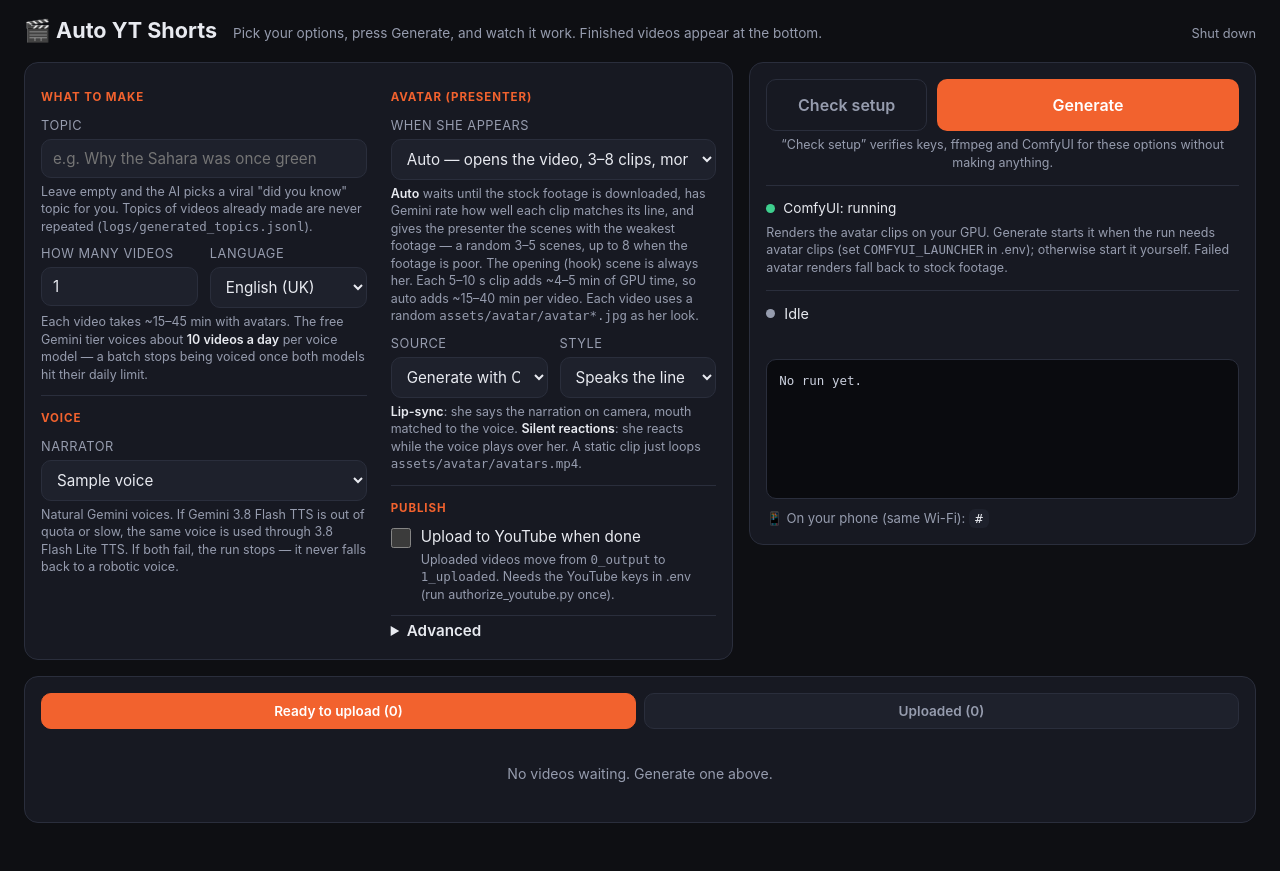
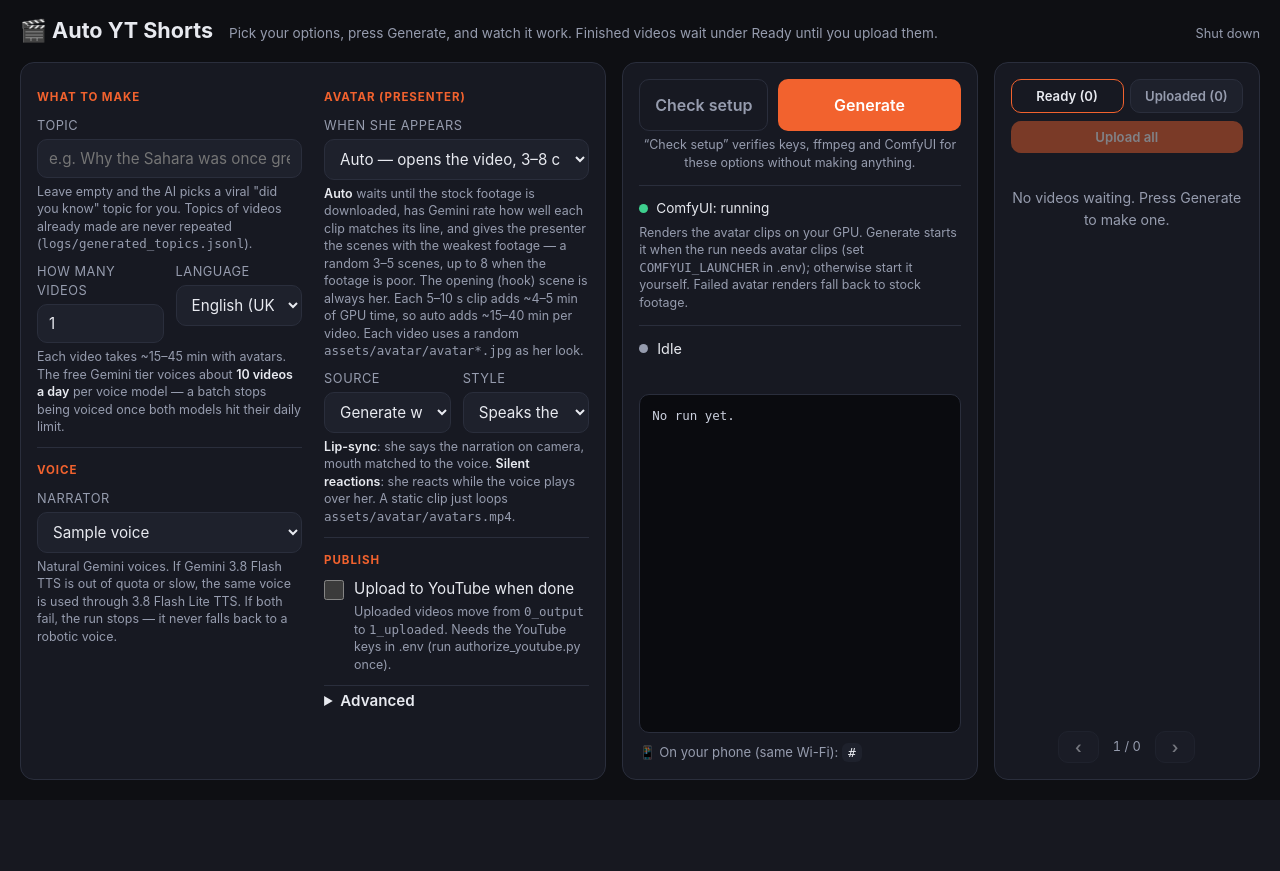
Before and after one commit to jwlei/auto-yt-shorts, a Flask app: template templates/index.html in a window 1280 px wide. After the commit the page ends 800 px from the top, so only its background shows below. Run offline with Flask 3, Linux system fonts and the light colour scheme; the template is opened without the code that fills it: most values are stand-ins (such as "Sample title", 1, 10 or a date in 2020); data that the repository does not hold is empty.

Commit message:
feat: upload from the panel, video carousel, three-column desktop layout
- Ready videos get Upload and Delete buttons and the column an Upload all
  button; they run the new publish.py, which uploads videos from 0_output
  with Gemini metadata from the topic and narration recorded when each was
  made (videos without a recorded topic ask for one).
- Videos show in a portrait carousel with their topic. From 1280px wide the
  options, run card and videos fit one screen in three columns.
- The topic history now records each video's narration, and main.py's
  --upload shares the new publish_video helper.

Co-Authored-By: Claude Opus 5.5 <noreply@anthropic.com>

```diff
--- a/modules/brain.py
+++ b/modules/brain.py
@@ -290,19 +290,17 @@ class ContentBrain:
         print("❌ Script generation failed after 3 attempts.")
         return None
 
-    def generate_metadata(self, topic, script_data):
+    def generate_metadata(self, topic, narration=""):
         """
         Writes the YouTube title, description and tags for a finished short.
         Falls back to the topic itself if the model misbehaves — a weak title is
         better than a failed upload.
         """
-        narration = " ".join(scene['text'] for scene in script_data)
-
         prompt = f"""
     Write YouTube Shorts metadata for this video.
 
     Topic: {topic}
-    Narration: {narration}
+    Narration: {narration or "(not available: write from the topic)"}
 
     Rules:
     - "title": under 80 characters, curiosity-driven, no clickbait punctuation spam.
--- a/templates/index.html
+++ b/templates/index.html
@@ -31,29 +31,43 @@
   .check input { width: 20px; height: 20px; margin: 2px 0 0; flex: none; accent-color: var(--accent); }
   .check .hint { margin-top: 2px; }
   .btns { display: flex; gap: 10px; }
-  .btns button { margin-top: 0; }
+  .btns button { margin-top: 0; white-space: nowrap; }
   .btns .ghost { flex: 0 0 34%; }
   .run-sep { border-top: 1px solid var(--line); margin: 14px 0 12px; }
   .sys { display: flex; flex-wrap: wrap; gap: 8px 18px; align-items: center; font-size: .85rem; }
   .sys .item { display: flex; align-items: center; gap: 8px; }
   .phone { font-size: .82rem; color: var(--muted); margin-top: 10px; }
   .phone code { color: var(--text); background: var(--panel-2); padding: 2px 6px; border-radius: 6px; user-select: all; }
-  .tabs { display: flex; gap: 8px; margin-bottom: 12px; }
-  .tabs button { margin: 0; padding: 9px; font-size: .85rem; background: var(--panel-2); color: var(--muted); border: 1px solid var(--line); }
-  .tabs button.active { background: var(--accent); color: #fff; border-color: var(--accent); }
-  .vid { border-top: 1px solid var(--line); padding: 14px 0; }
-  .vid:first-of-type { border-top: 0; padding-top: 4px; }
-  .vid h3 { margin: 0 0 3px; font-size: .92rem; font-weight: 600; word-break: break-all; }
-  .vid .meta { color: var(--muted); font-size: .78rem; margin-bottom: 9px; }
-  video { width: 100%; max-height: 62vh; border-radius: 10px; background: #000; display: block; }
-  .acts { display: flex; gap: 9px; margin-top: 9px; }
+  .vhead { display: flex; flex-wrap: wrap; gap: 8px; margin-bottom: 12px; }
+  .tabs { display: flex; gap: 6px; flex: 1 1 auto; }
+  .tabs button, .vhead > button { margin: 0; padding: 8px 10px; font-size: .82rem; white-space: nowrap; }
+  .tabs button { background: var(--panel-2); color: var(--muted); border: 1px solid var(--line); }
+  .tabs button.active { background: var(--panel); color: var(--text); border-color: var(--accent); }
+  .vhead > button { width: auto; flex: 1 0 auto; }
+  /* One portrait video per slide; swipe, or use the arrows below. */
+  .carousel {
+    position: relative;
+    display: flex;
+    gap: 12px;
+    overflow-x: auto;
+    scroll-snap-type: x mandatory;
+    scrollbar-width: none;
+  }
+  .carousel::-webkit-scrollbar { display: none; }
+  .vid { flex: 0 0 78%; min-width: 0; scroll-snap-align: center; display: flex; flex-direction: column; }
+  .vid video { width: 100%; aspect-ratio: 9 / 16; max-height: 70vh; object-fit: contain; border-radius: 10px; background: #000; display: block; }
+  .vid h3 { margin: 9px 0 2px; font-size: .9rem; font-weight: 600; line-height: 1.3; }
+  .vid .meta { color: var(--muted); font-size: .74rem; white-space: nowrap; overflow: hidden; text-overflow: ellipsis; }
+  .acts { display: flex; gap: 8px; margin-top: 9px; }
   .acts a, .acts button {
-    flex: 1; margin: 0; padding: 11px; font-size: .85rem; text-align: center;
+    flex: 1; margin: 0; padding: 10px; font-size: .85rem; text-align: center;
     text-decoration: none; border-radius: 9px; font-weight: 600;
   }
   .acts a { background: var(--panel-2); color: var(--text); border: 1px solid var(--line); }
-  .acts button { background: transparent; border: 1px solid var(--line); color: var(--muted); }
-  .empty { color: var(--muted); font-size: .88rem; text-align: center; padding: 22px 0; }
+  .acts .del { flex: 0 0 34%; background: transparent; border: 1px solid var(--line); color: var(--muted); }
+  .cnav { display: flex; align-items: center; justify-content: center; gap: 14px; margin-top: 10px; font-size: .8rem; color: var(--muted); font-variant-numeric: tabular-nums; }
+  .cnav button { width: auto; margin: 0; padding: 5px 16px; font-size: 1rem; background: var(--panel-2); border: 1px solid var(--line); color: var(--text); }
+  .empty { color: var(--muted); font-size: .88rem; text-align: center; padding: 22px 0; flex: 1; }
   .top { display: flex; justify-content: space-between; align-items: flex-start; gap: 12px; }
   .top a { color: var(--muted); font-size: .8rem; text-decoration: none; }
   .top .sub { margin-bottom: 6px; }
@@ -74,23 +88,24 @@
   .bar { height: 6px; background: #0a0b0f; border-radius: 4px; overflow: hidden; margin-top: 8px; }
   .bar > div { height: 100%; width: 0; background: var(--accent); transition: width .4s; }
   .gpu { margin: 10px 0 12px; font-variant-numeric: tabular-nums; }
-  /* Desktop: options on the left in two columns, and a sticky run card on the
-     right (Generate, ComfyUI, progress, log) so the controls and the status
-     share one screen. Phones keep the single column. */
+  /* Desktop: options (two columns), the run card (Generate, ComfyUI, progress,
+     log) and, from 1280px, the portrait videos on the far right, all on one
+     screen. Narrower desktops put the videos underneath. Phones keep one column. */
   @media (min-width: 1000px) {
-    .wrap { max-width: 1480px; padding: 14px 24px 32px; }
+    .wrap { max-width: 1880px; padding: 14px 20px 20px; }
     .top { align-items: baseline; margin-bottom: 12px; }
     .top .title { display: flex; flex-wrap: wrap; align-items: baseline; gap: 4px 16px; }
     .top .sub { margin: 0; }
     .dashboard {
       display: grid;
-      grid-template-columns: minmax(0, 1.4fr) minmax(380px, 1fr);
+      grid-template-columns: minmax(0, 1.5fr) minmax(340px, 1fr);
       align-items: start;
       gap: 16px;
-      margin-bottom: 16px;
     }
     .dashboard > .card { margin-bottom: 0; min-width: 0; }
-    #form { display: grid; grid-template-columns: repeat(2, minmax(0, 1fr)); gap: 0 24px; }
+    .videos-card { grid-column: 1 / -1; }
+    .vid { flex-basis: 260px; }
+    #form { display: grid; grid-template-columns: repeat(2, minmax(0, 1fr)); gap: 0 22px; }
     #form input:not([type=checkbox]), #form select { padding: 9px 11px; font-size: .95rem; }
     #form label { margin: 9px 0 4px; }
     #form .section { margin-top: 12px; }
@@ -104,14 +119,30 @@
       max-height: calc(100vh - 28px);
       overflow: auto;
     }
-    .run-card pre.log { flex: 1 1 auto; min-height: 140px; max-height: none; }
+    .run-card pre.log { flex: 1 1 auto; min-height: 120px; max-height: none; }
+  }
+  @media (min-width: 1280px) {
+    .wrap { height: 100vh; display: flex; flex-direction: column; }
+    .dashboard {
+      flex: 1;
+      min-height: 540px;
+      grid-template-columns: minmax(0, 1.65fr) minmax(320px, 1fr) minmax(260px, .75fr);
+      grid-template-rows: minmax(0, 1fr);
+      align-items: stretch;
+    }
+    .dashboard > .card { overflow: auto; }
+    .run-card { position: static; max-height: none; }
+    .videos-card { grid-column: auto; display: flex; flex-direction: column; overflow: hidden !important; }
+    .carousel { flex: 1; min-height: 0; }
+    .vid { flex-basis: 100%; }
+    .vid video { flex: 1 1 0; min-height: 0; aspect-ratio: auto; max-height: none; }
   }
 </style>
 
 <div class="top">
   <div class="title">
     <h1>🎬 Auto YT Shorts</h1>
-    <p class="sub">Pick your options, press Generate, and watch it work. Finished videos appear at the bottom.</p>
+    <p class="sub">Pick your options, press Generate, and watch it work. Finished videos wait under Ready until you upload them.</p>
   </div>
   <div style="display:flex;gap:14px;align-items:center">
     <a href="#" id="shutdown" title="Stops the panel's server. Start it again with start_webapp.pyw or the AutoShorts shortcut.">Shut down</a>
@@ -263,24 +294,32 @@
   <div class="hint gpu" id="gpuLine"></div>
   <pre class="log" id="log">No run yet.</pre>
   <button class="ghost" id="stop" hidden>Stop run</button>
-  <div class="phone">📱 On your phone (same Wi-Fi): <code>{{ phone_url }}</code></div>
-</div>
-</div>
-
-<div class="card" id="apiCard" hidden>
+  <div id="apiCard" hidden>
+    <div class="run-sep"></div>
     <details>
       <summary>⚠️ Recent API errors (<span id="apiCount">0</span>)</summary>
       <div class="hint" style="margin-bottom:8px">Straight from Google's servers. "429 / per day" means that model's free daily quota is used up — it resets at midnight Pacific time (the error says exactly when). Full history: <code>logs/api_errors.log</code>.</div>
       <div id="apiErrors"></div>
     </details>
   </div>
+  <div class="phone">📱 On your phone (same Wi-Fi): <code>{{ phone_url }}</code></div>
+</div>
 
-<div class="card">
+<div class="card videos-card">
+  <div class="vhead">
     <div class="tabs">
-    <button type="button" id="tabOutput" class="active">Ready to upload (<span id="countOutput">0</span>)</button>
+      <button type="button" id="tabOutput" class="active">Ready (<span id="countOutput">0</span>)</button>
       <button type="button" id="tabUploaded">Uploaded (<span id="countUploaded">0</span>)</button>
     </div>
-  <div id="videos"></div>
+    <button type="button" id="uploadAll" {% if not can_upload %}disabled title="Set the YouTube keys in .env first (run authorize_youtube.py once)."{% endif %}>Upload all</button>
+  </div>
+  <div class="carousel" id="videos"></div>
+  <div class="cnav" id="cnav" hidden>
+    <button type="button" id="prevVid" aria-label="Previous video">‹</button>
+    <span id="vidPos"></span>
+    <button type="button" id="nextVid" aria-label="Next video">›</button>
+  </div>
+</div>
 </div>
 
 <script>
@@ -323,42 +362,121 @@ $('form').addEventListener('change', () => { syncForm(); saveForm(); });
 
 // --- Videos ---
 function esc(s) { return s.replace(/[&<>"']/g, c => ({ '&': '&amp;', '<': '&lt;', '>': '&gt;', '"': '&quot;', "'": '&#39;' }[c])); }
+const CAN_UPLOAD = {{ can_upload | tojson }};
+const NO_KEYS = 'Set the YouTube keys in .env first (run authorize_youtube.py once).';
+let busy = false;  // A run (or upload) is in progress; only one at a time.
+
+function slides() { return [...$('videos').querySelectorAll('.vid')]; }
+function currentSlide() {
+  const c = $('videos');
+  let best = 0, bestDist = Infinity;
+  slides().forEach((el, i) => {
+    const dist = Math.abs(el.offsetLeft - c.scrollLeft - (c.clientWidth - el.clientWidth) / 2);
+    if (dist < bestDist) { best = i; bestDist = dist; }
+  });
+  return best;
+}
+function goToSlide(i, smooth = true) {
+  const el = slides()[i];
+  if (!el) return;
+  slides().forEach(s => s.querySelector('video').pause());
+  const c = $('videos');
+  c.scrollTo({ left: el.offsetLeft - (c.clientWidth - el.clientWidth) / 2, behavior: smooth ? 'smooth' : 'auto' });
+}
+function updateNav() {
+  const n = slides().length;
+  $('cnav').hidden = n < 2;
+  const i = currentSlide();
+  $('vidPos').textContent = `${i + 1} / ${n}`;
+  $('prevVid').disabled = i === 0;
+  $('nextVid').disabled = i >= n - 1;
+}
+
 function renderVideos() {
   const videos = lastVideos[folder] || [];
   $('countOutput').textContent = lastVideos.output.length;
   $('countUploaded').textContent = lastVideos.uploaded.length;
-  if (!videos.length) {
-    $('videos').innerHTML = `<div class="empty">${folder === 'output' ? 'No videos waiting. Generate one above.' : 'Nothing uploaded yet.'}</div>`;
-    return;
+  $('uploadAll').hidden = folder !== 'output';
+  $('uploadAll').disabled = busy || !CAN_UPLOAD || !lastVideos.output.length;
+
+  const key = folder + '|' + videos.map(v => v.name + v.mtime + (v.topic || '')).join(',');
+  // Keep players that already exist so a poll does not interrupt playback.
+  if ($('videos').dataset.key !== key) {
+    const was = (slides()[currentSlide()] || {}).dataset;
+    $('videos').innerHTML = videos.length ? videos.map(v => {
+      const name = esc(v.name), url = encodeURIComponent(v.name);
+      const main = folder === 'output'
+        ? `<button type="button" data-up="${name}" data-topic="${esc(v.topic || '')}">Upload</button>`
+        : `<a href="/download/${folder}/${url}">Download</a>`;
+      return `
+      <div class="vid" data-name="${name}">
+        <video controls preload="metadata" playsinline src="/videos/${folder}/${url}#t=0.1"></video>
+        <h3>${v.topic ? esc(v.topic) : '<span style="color:var(--muted)">No topic recorded</span>'}</h3>
+        <div class="meta" title="${name}">${name} · ${v.created} · ${v.size_mb} MB</div>
+        <div class="acts">${main}<button type="button" class="del" data-del="${name}">Delete</button></div>
+      </div>`;
+    }).join('') : `<div class="empty">${folder === 'output' ? 'No videos waiting. Press Generate to make one.' : 'Nothing uploaded yet.'}</div>`;
+    $('videos').dataset.key = key;
+    const back = was && slides().findIndex(s => s.dataset.name === was.name);
+    if (back > 0) goToSlide(back, false);
   }
-  // Keep players that already exist so a poll does not interrupt playback.
-  const html = videos.map(v => `
-    <div class="vid" data-name="${esc(v.name)}">
-      <h3>${esc(v.name)}</h3>
-      <div class="meta">${v.created} · ${v.size_mb} MB</div>
-      <video controls preload="none" playsinline src="/videos/${folder}/${encodeURIComponent(v.name)}"></video>
-      <div class="acts">
-        <a href="/download/${folder}/${encodeURIComponent(v.name)}">Download</a>
-        <button type="button" data-del="${esc(v.name)}">Delete</button>
-      </div>
-    </div>`).join('');
-  const key = folder + '|' + videos.map(v => v.name + v.mtime).join(',');
-  if ($('videos').dataset.key !== key) {
-    $('videos').innerHTML = html;
-    $('videos').dataset.key = key;
+  for (const b of $('videos').querySelectorAll('[data-up]')) {
+    b.disabled = busy || !CAN_UPLOAD;
+    b.title = CAN_UPLOAD ? '' : NO_KEYS;
   }
+  updateNav();
 }
+
+async function startUpload(fields) {
+  const body = new FormData();
+  body.append('privacy', $('privacy').value);
+  for (const [k, v] of Object.entries(fields)) body.append(k, v);
+  autoScroll = true;
+  const res = await fetch('/publish', { method: 'POST', body });
+  const data = await res.json();
+  if (!data.ok) alert(data.error || 'Could not start the upload.');
+  poll();
+}
+function privacyNote() { return `as ${$('privacy').value} (change it under Publish)`; }
+
 $('videos').addEventListener('click', async e => {
-  const name = e.target.dataset && e.target.dataset.del;
-  if (!name || !confirm('Delete ' + name + '?')) return;
-  await fetch(`/delete/${folder}/` + encodeURIComponent(name), { method: 'POST' });
+  const d = e.target.dataset || {};
+  if (d.del) {
+    if (!confirm('Delete ' + d.del + '?')) return;
+    await fetch(`/delete/${folder}/` + encodeURIComponent(d.del), { method: 'POST' });
     poll();
+  } else if (d.up) {
+    let topic = '';
+    if (!d.topic) {
+      topic = (prompt(`No topic was recorded for ${d.up}. What is it about? Gemini writes the title and description from this.`) || '').trim();
+      if (!topic) return;
+    }
+    if (!confirm(`Upload ${d.up} to YouTube ${privacyNote()}?`)) return;
+    startUpload(topic ? { video: d.up, topic } : { video: d.up });
+  }
 });
+$('uploadAll').addEventListener('click', () => {
+  const videos = lastVideos.output;
+  const missing = videos.filter(v => !v.topic).length;
+  const skip = missing ? `\n\n${missing} without a recorded topic will be skipped; upload those on their own.` : '';
+  if (!confirm(`Upload all ${videos.length} video(s) to YouTube ${privacyNote()}?${skip}`)) return;
+  startUpload({});
+});
+$('prevVid').onclick = () => goToSlide(currentSlide() - 1);
+$('nextVid').onclick = () => goToSlide(currentSlide() + 1);
+let navFrame = 0;
+$('videos').addEventListener('scroll', () => {
+  cancelAnimationFrame(navFrame);
+  navFrame = requestAnimationFrame(updateNav);
+});
+window.addEventListener('resize', () => goToSlide(currentSlide(), false));
+
 function setTab(f) {
   folder = f;
   $('tabOutput').classList.toggle('active', f === 'output');
   $('tabUploaded').classList.toggle('active', f === 'uploaded');
   $('videos').dataset.key = '';
+  $('videos').scrollLeft = 0;
   renderVideos();
 }
 $('tabOutput').onclick = () => setTab('output');
@@ -423,6 +541,7 @@ async function poll() {
   }
 
   const running = data.running;
+  busy = running;
   $('dot').className = 'dot' + (running ? ' on' : (data.returncode ? ' fail' : ''));
   $('go').disabled = running;
   $('check').disabled = running;
```
Also changed, not shown: main.py (+5 -14 lines), modules/publisher.py (+21 -0 lines), modules/topic_history.py (+22 -7 lines), publish.py (added, +88 -0 lines), webapp.py (+37 -0 lines), README.md. Lines whose indentation alone changed are shown as unchanged.
